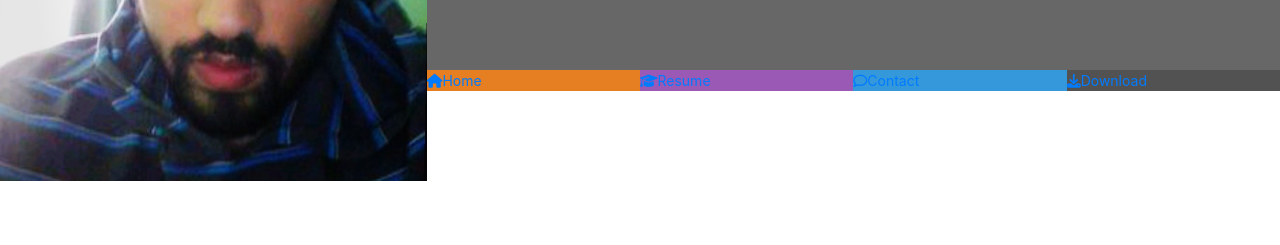
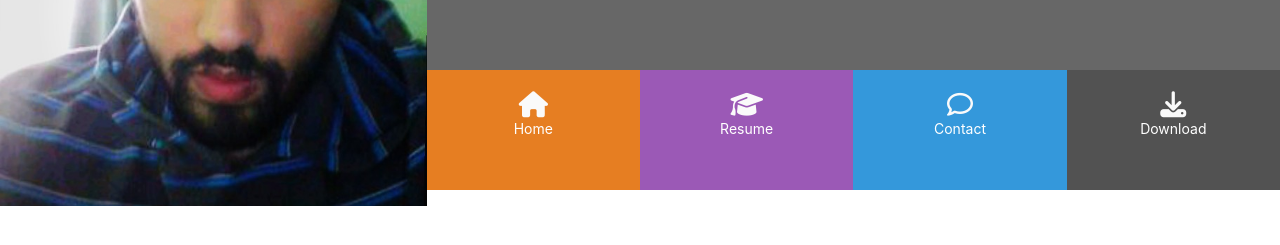
Before and after one commit to Shaf8808/resume, a plain HTML site: page index.html in a window 1280 px wide. Shown: the part 179-424 px from the top of the page. Drawn offline with nearby package versions, Linux system fonts and the light colour scheme.

Commit message:
Update style.css

```diff
--- a/assets/css/style.css
+++ b/assets/css/style.css
@@ -72,3 +72,23 @@ header {
     font-size: 14px;
     padding: 0;
 }
+
+.menuitem {
+    height: 120px;
+    text-align: center;
+    padding: 0;
+}
+
+.menuitem a {
+    width: 100%;
+    text-decoration: none;
+    color: #fff;
+    height: 120px;
+}
+
+.menuitem a i {
+    padding-top: 22px;
+    display: block;
+    color: #fafafa;
+    font-size: 26px;
+}
```
